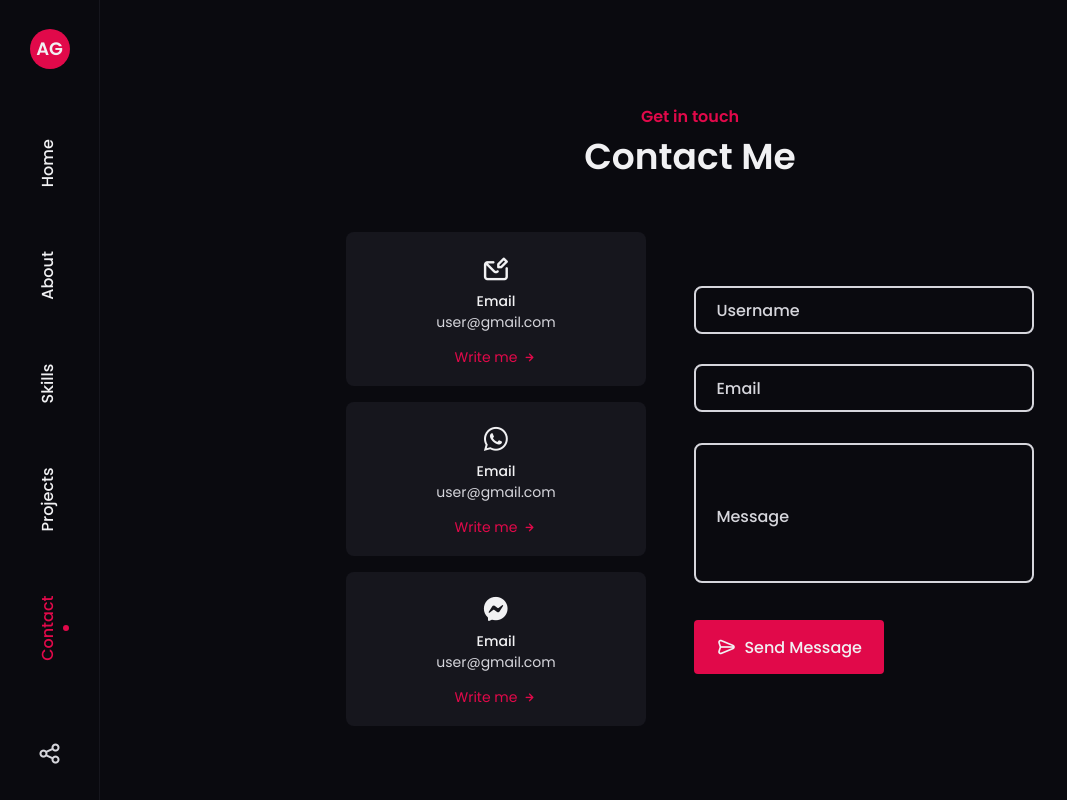
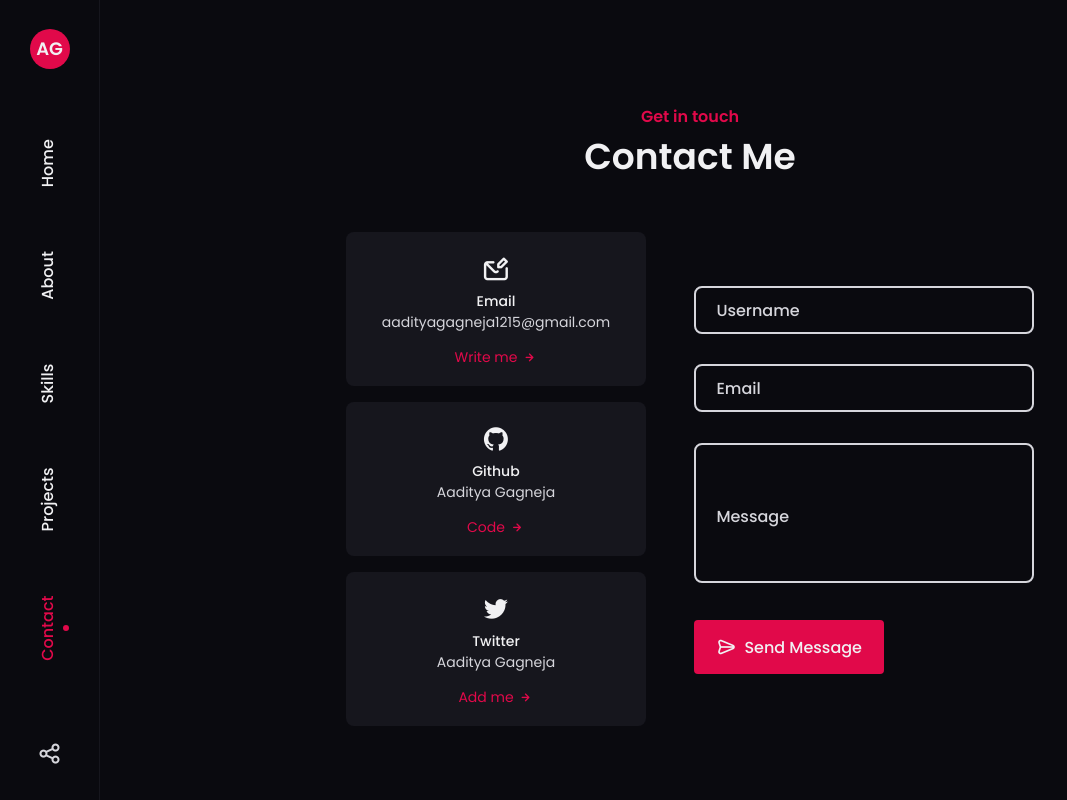
Before and after one commit to Gagneja1512/my-portfolio, a React (Create React App) app: page /contact in a window 1280 px wide. Shown: the whole page, without its empty margins (0-1067 px from the left). Built offline with nearby package versions, Linux system fonts and the light colour scheme.

Commit message:
Adding the email functionality

```diff
--- a/package.json
+++ b/package.json
@@ -3,6 +3,7 @@
   "version": "0.1.0",
   "private": true,
   "dependencies": {
+    "@emailjs/browser": "^3.10.0",
     "@reduxjs/toolkit": "^1.9.1",
     "@testing-library/jest-dom": "^5.11.6",
     "@testing-library/react": "^11.2.2",
--- a/src/components/Contact/Contact.js
+++ b/src/components/Contact/Contact.js
@@ -1,10 +1,11 @@
 import { useRef, useState } from 'react'
 import './Contact.css'
+import emailjs from '@emailjs/browser'
 
 let addClass = 'input__container';
 
 function ValidateEmail(mail) {
-    if (/^\w+([\.-]?\w+)*@\w+([\.-]?\w+)*(\.\w{2,3})+$/.test(mail)) {
+    if (/^\w+([.-]?\w+)*@\w+([.-]?\w+)*(\.\w{2,3})+$/.test(mail)) {
         return (true)
     }
     alert("You have entered an invalid email address!")
@@ -17,6 +18,7 @@ const Contact = () => {
     const enterEmail = useRef(null)
     const enterUsername = useRef(null)
     const enterMessage = useRef(null)
+    const form = useRef()
 
     const [isFocus, setIsFocus] = useState(false)
     const [isValid, setIsValid] = useState(true)
@@ -54,13 +56,28 @@ const Contact = () => {
         ValidateEmail(enteredEmail);
 
         if (enteredEmail && enteredMessage && enteredUsername) {
-            enterEmail.current.value = ''
-            enterMessage.current.value = ''
-            enterUsername.current.value = ''
+            emailjs.sendForm(
+                "service_m36czh2",
+                "template_ivwen29",
+                form.current,
+                "g3rmu4Z4oH_Q7BP6P"
+            ).then((result) => {
+                console.log(result.text)
+                console.log('message sent')
+            },
+                (error) => {
+                    console.log(error.text)
+                })
+
+
             setIsValid(true)
         } else {
             setIsValid(false)
         }
+
+        enterEmail.current.value = ''
+        enterMessage.current.value = ''
+        enterUsername.current.value = ''
     }
 
 
@@ -75,42 +92,42 @@ const Contact = () => {
                             <div className="contact__card">
                                 <i className="uil uil-envelope-edit contact__card-icon"></i>
                                 <h3 className="contact__card-title">Email</h3>
-                                <span className="contact__card-data">user@gmail.com</span>
+                                <span className="contact__card-data">aadityagagneja1215@gmail.com</span>
                                 <span className="contact__button">Write me <i className="uil uil-arrow-right contact__button-icon"></i></span>
                             </div>
 
                             <div className="contact__card">
-                                <i className="uil uil-whatsapp contact__card-icon"></i>
-                                <h3 className="contact__card-title">Email</h3>
-                                <span className="contact__card-data">user@gmail.com</span>
-                                <span className="contact__button">Write me <i className="uil uil-arrow-right contact__button-icon"></i></span>
+                                <i className="uil uil-github contact__card-icon"></i>
+                                <h3 className="contact__card-title">Github</h3>
+                                <span className="contact__card-data">Aaditya Gagneja</span>
+                                <span className="contact__button">Code<i className="uil uil-arrow-right contact__button-icon"></i></span>
                             </div>
 
                             <div className="contact__card">
-                                <i className="uil uil-facebook-messenger contact__card-icon"></i>
-                                <h3 className="contact__card-title">Email</h3>
-                                <span className="contact__card-data">user@gmail.com</span>
-                                <span className="contact__button">Write me <i className="uil uil-arrow-right contact__button-icon"></i></span>
+                                <i className="uil uil-twitter contact__card-icon"></i>
+                                <h3 className="contact__card-title">Twitter</h3>
+                                <span className="contact__card-data">Aaditya Gagneja</span>
+                                <span className="contact__button">Add me<i className="uil uil-arrow-right contact__button-icon"></i></span>
                             </div>
                         </div>
                     </div>
 
                     <div className="contact-content">
-                        <form onSubmit={formSubmissionHandler} className="contact__form">
+                        <form ref={form} onSubmit={formSubmissionHandler} className="contact__form">
                             <div className={`${addClass}`}>
-                                <input ref={enterUsername} onBlur={inputBlurHandler} onFocus={inputFocusHandler} type="text" className="input"></input>
+                                <input name='user_name' ref={enterUsername} onBlur={inputBlurHandler} onFocus={inputFocusHandler} type="text" className="input"></input>
                                 <label >Username</label>
                                 <span>Username</span>
                             </div>
 
                             <div className={`${addClass}`}>
-                                <input ref={enterEmail} onBlur={inputBlurHandler} onFocus={inputFocusHandler} type="email" className='input'></input>
+                                <input name='user_email' ref={enterEmail} onBlur={inputBlurHandler} onFocus={inputFocusHandler} type="email" className='input'></input>
                                 <label >Email</label>
                                 <span>Email</span>
                             </div>
 
                             <div className={`${addClass}`}>
-                                <textarea ref={enterMessage} onBlur={inputBlurHandler} onFocus={inputFocusHandler} className="input"></textarea>
+                                <textarea name='message' ref={enterMessage} onBlur={inputBlurHandler} onFocus={inputFocusHandler} className="input"></textarea>
                                 <label >Message</label>
                                 <span>Message</span>
                             </div>
```
Also changed, not shown: 2 other files (tests, documents, lock files or other folders).
